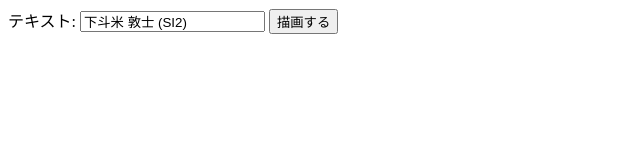
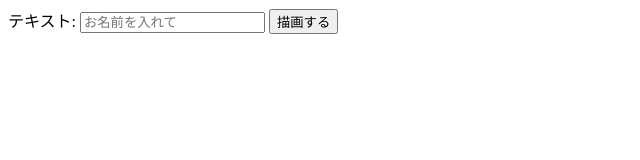
Before and after one commit to aeha/dayoff4wbs, a plain HTML site: page index.html in a window 1280 px wide. Shown: the top 160 px of the page, 0-640 px from the left. Drawn offline with Linux system fonts and the light colour scheme.

Commit message:
valueをpcaleholderに変更

```diff
--- a/index.html
+++ b/index.html
@@ -5,7 +5,7 @@
 </head>
 <body>
 	<label for="text-input">テキスト:</label>
-	<input type="text" id="text-input" value="下斗米 敦士 (SI2)">
+	<input type="text" id="text-input" placeholder="お名前を入れて">
 	<button onclick="draw()">描画する</button><br>
 	<canvas id="canvas" width="1350" height="1080"></canvas>
 	<script>
```
